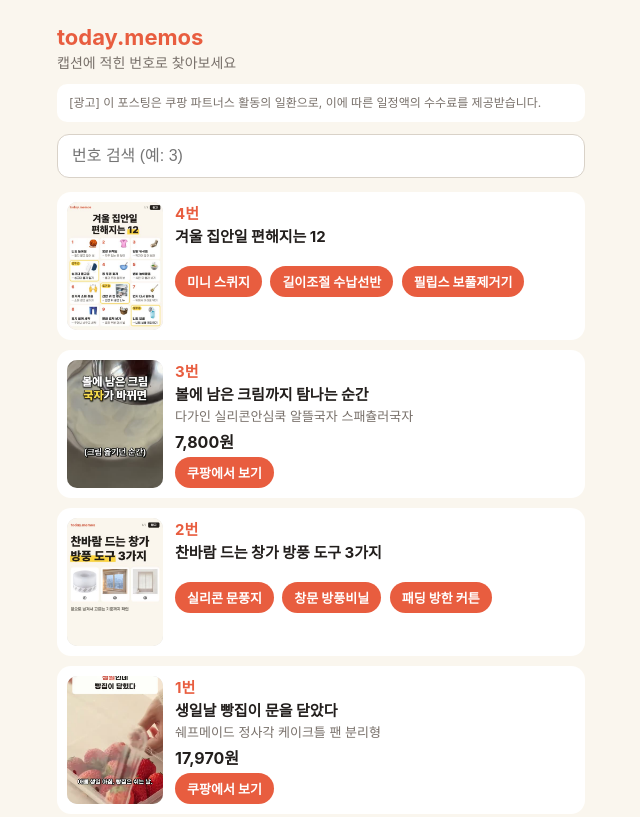
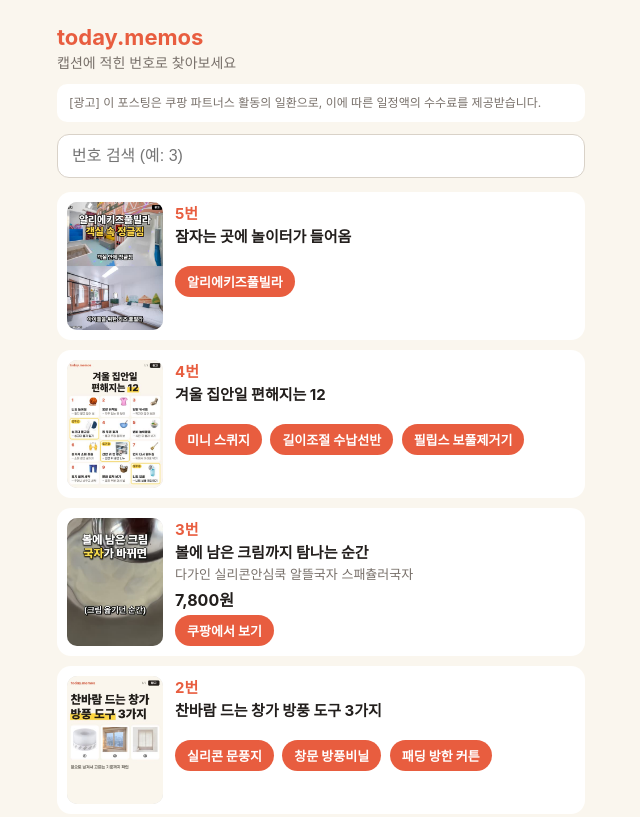
Before and after one commit to vocbob/today-memos, a plain HTML site: page index.html in a window 1280 px wide. Shown: the top 817 px of the page, without its empty margins (319-959 px from the left). Drawn offline with Linux system fonts and the light colour scheme.

Commit message:
update links

```diff
--- a/index.html
+++ b/index.html
@@ -17,7 +17,10 @@ input{width:100%;font-size:16px;padding:12px 14px;border-radius:12px;border:1px
 <h1>today.memos</h1><p class="sub">캡션에 적힌 번호로 찾아보세요</p>
 <p class="ad">[광고] 이 포스팅은 쿠팡 파트너스 활동의 일환으로, 이에 따른 일정액의 수수료를 제공받습니다.</p>
 <input id="q" type="search" inputmode="numeric" placeholder="번호 검색 (예: 3)" aria-label="번호 검색">
-<div class="card" data-n="4">
+<div class="card" data-n="5">
+  <img src="img/s20261120.jpg" alt="" loading="lazy">
+  <div class="info"><b class="num">5번</b>
+  <p class="title">잠자는 곳에 놀이터가 들어옴</p><p class="btns"><a class="btn" href="https://link.coupang.com/a/iOSSTebWcS" target="_blank" rel="noopener sponsored">알리에키즈풀빌라</a> </p></div></div><div class="card" data-n="4">
   <img src="img/r20261119.jpg" alt="" loading="lazy">
   <div class="info"><b class="num">4번</b>
   <p class="title">겨울 집안일 편해지는 12</p><p class="btns"><a class="btn" href="https://link.coupang.com/a/iNsSL74O16" target="_blank" rel="noopener sponsored">미니 스퀴지</a> <a class="btn" href="https://link.coupang.com/a/iNsTlx9mM0" target="_blank" rel="noopener sponsored">길이조절 수납선반</a> <a class="btn" href="https://link.coupang.com/a/iNsTQ1QPsa" target="_blank" rel="noopener sponsored">필립스 보풀제거기</a> </p></div></div><a class="card" href="https://link.coupang.com/re/AFFSDP?lptag=AF9455724&amp;subid=cand00&amp;pageKey=7518294870&amp;itemId=19713767302&amp;vendorItemId=86819234893&amp;traceid=V0-153-d329c10ddff608d4&amp;requestid=20261117025540119083057313&amp;token=31850C%7CMIXED&amp;pt=0&amp;slot=7" target="_blank" rel="noopener sponsored" data-n="3">
```
Also changed, not shown: img/s20261120.jpg (added).
